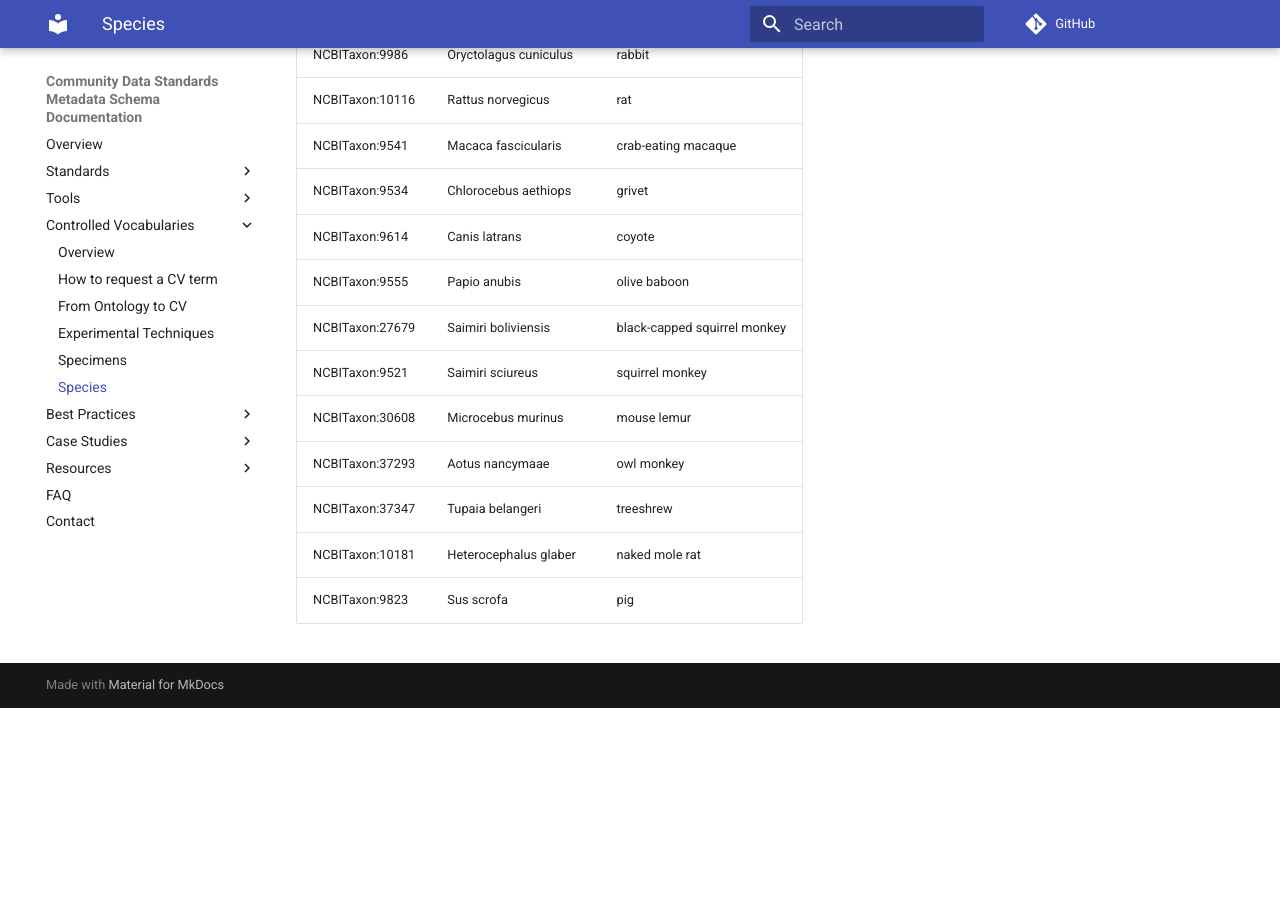
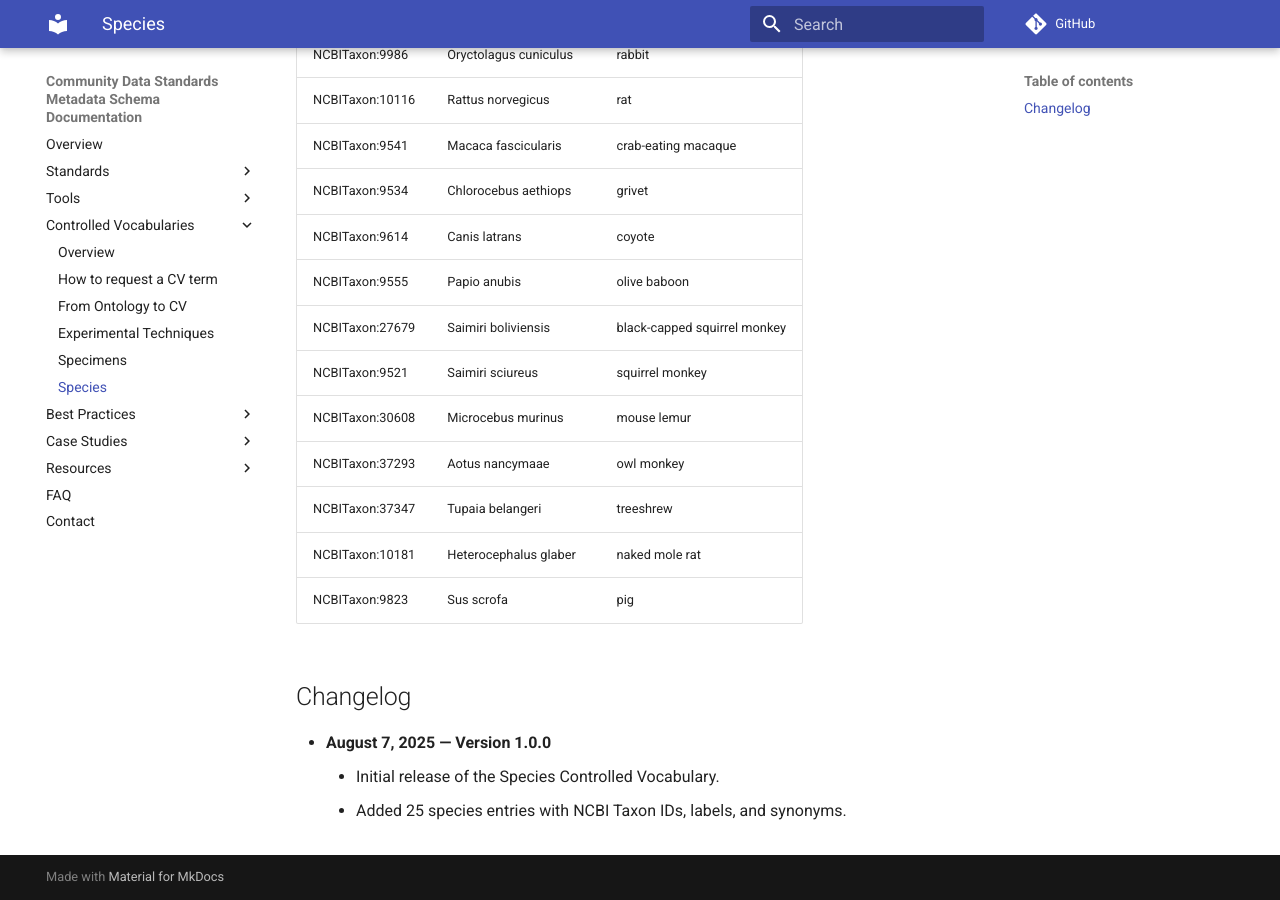
Before and after one commit to AllenInstitute/CDS-metadata-schemas, an MkDocs documentation site: the page built from docs/Controlled Vocabularies/Species CV.md, in a window 1280 px wide and 900 px high, scrolled down 739 px. Built offline with MkDocs 1.6.1 and Material for MkDocs 9.7.7, drawn with Linux system fonts in a browser that asks for light colours; before the commit the page ends 1447 px from its top, so only the background shows below that.

Commit message:
adding changelog to Species Controlled Vocabulary documentation

```diff
--- a/docs/Controlled Vocabularies/Species CV.md
+++ b/docs/Controlled Vocabularies/Species CV.md
@@ -27,3 +27,9 @@
 | NCBITaxon:37347     | Tupaia belangeri          | treeshrew                |
 | NCBITaxon:10181     | Heterocephalus glaber     | naked mole rat           |
 | NCBITaxon:9823      | Sus scrofa                | pig                      |
+
+## Changelog
+
+- **August 7, 2025 — Version 1.0.0**
+    - Initial release of the Species Controlled Vocabulary.
+    - Added 25 species entries with NCBI Taxon IDs, labels, and synonyms.
```
